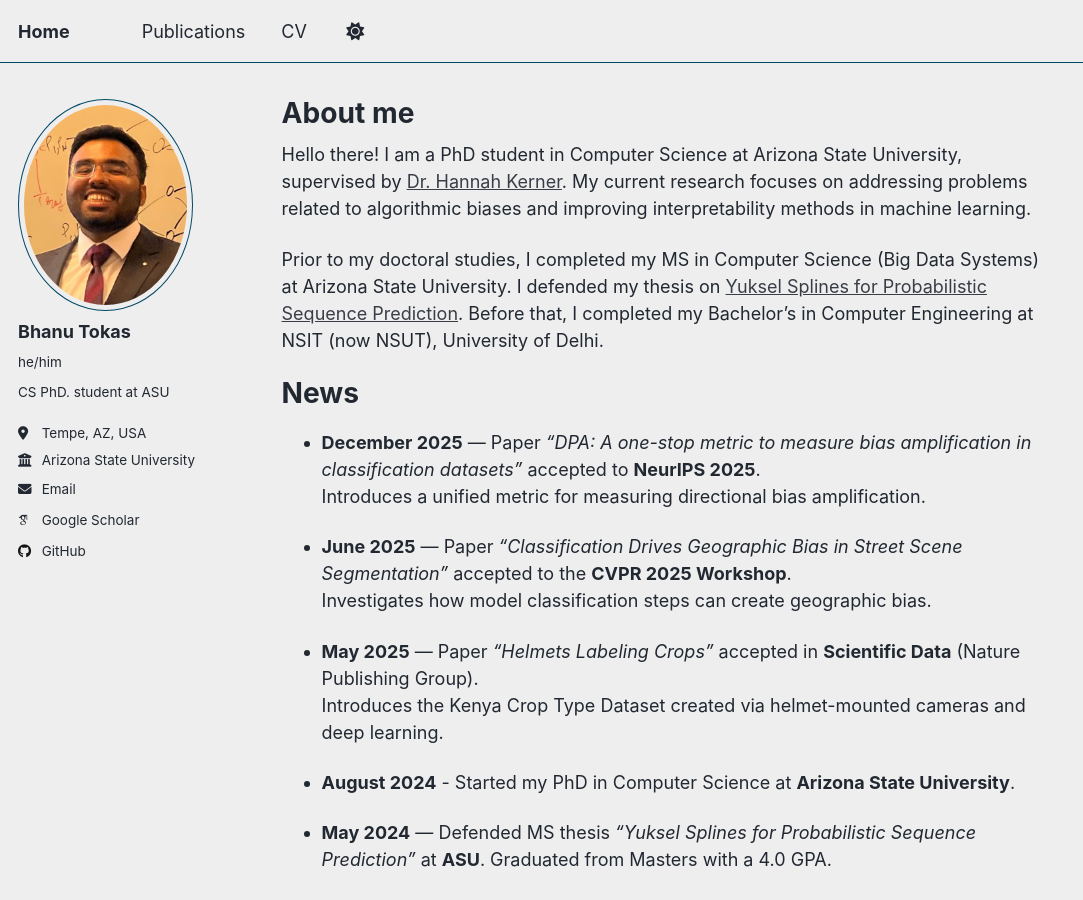
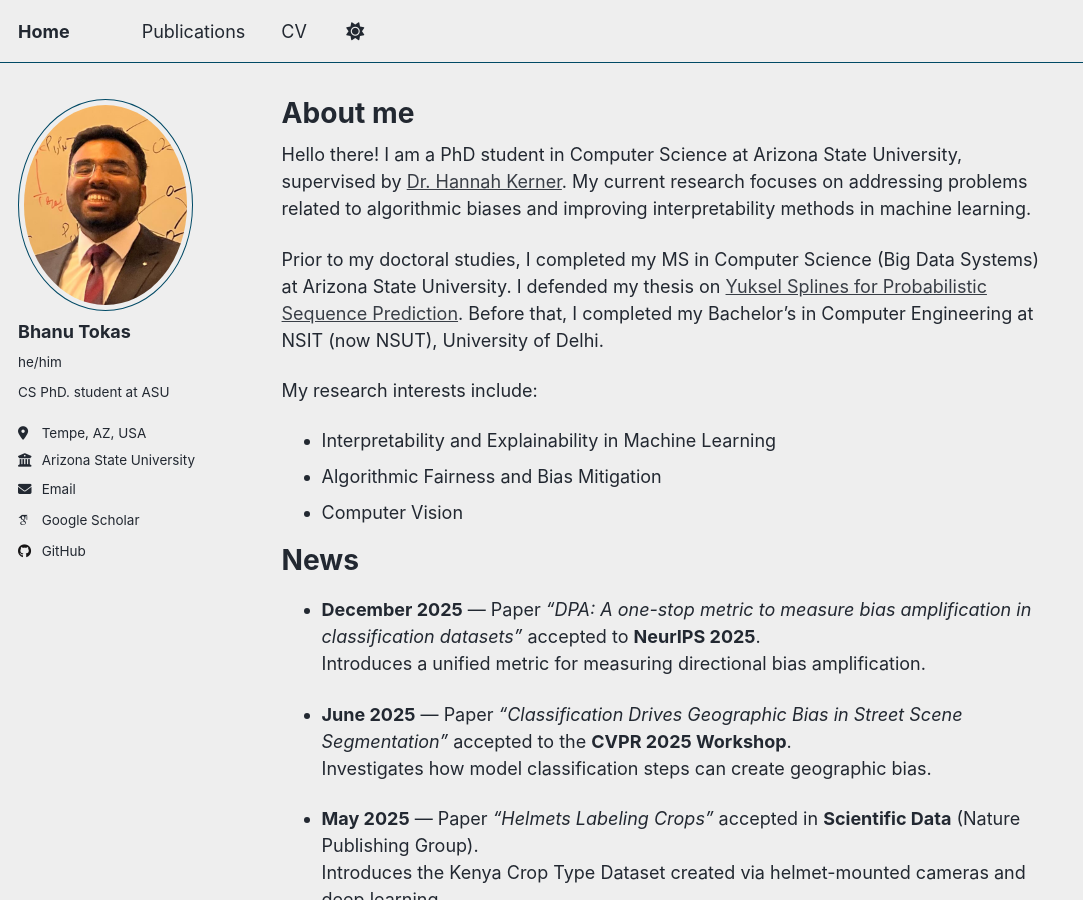
Before and after one commit to 24Beast/24Beast.github.io, a Jekyll site: the page built from _pages/about.md, in a window 1280 px wide and 900 px high. Shown: the whole window, without its empty margins (0-1083 px from the left). Built offline with Jekyll 4.4.1, drawn with Linux system fonts in a browser that asks for light colours; some web fonts are replaced; a script that is not in the unit is left out.

Commit message:
Updated About me

```diff
--- a/_pages/about.md
+++ b/_pages/about.md
@@ -10,6 +10,12 @@ redirect_from:
 Hello there! I am a PhD student in Computer Science at Arizona State University, supervised by [Dr. Hannah Kerner](https://hannah-rae.github.io/). My current research focuses on addressing problems related to algorithmic biases and improving interpretability methods in machine learning.
 
 Prior to my doctoral studies, I completed my MS in Computer Science (Big Data Systems) at Arizona State University. I defended my thesis on [Yuksel Splines for Probabilistic Sequence Prediction](https://scholar.google.com/citations?view_op=view_citation&hl=en&user=2oIjABsAAAAJ&citation_for_view=2oIjABsAAAAJ:UeHWp8X0CEIC). Before that, I completed my Bachelor's in Computer Engineering at NSIT (now NSUT), University of Delhi.
+
+My research interests include:
+
+* Interpretability and Explainability in Machine Learning
+* Algorithmic Fairness and Bias Mitigation
+* Computer Vision
 
 
 News
```
